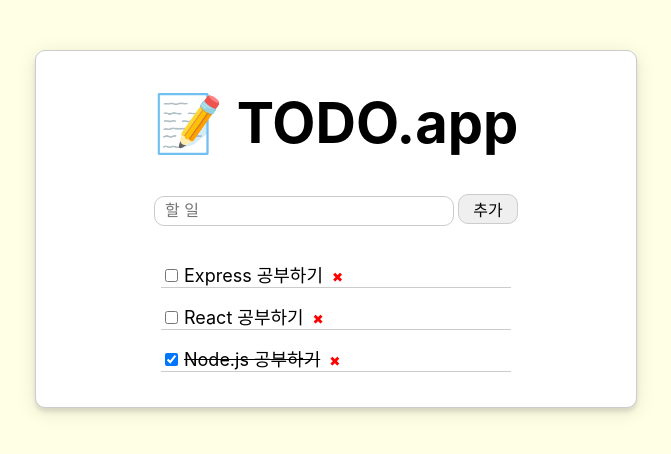
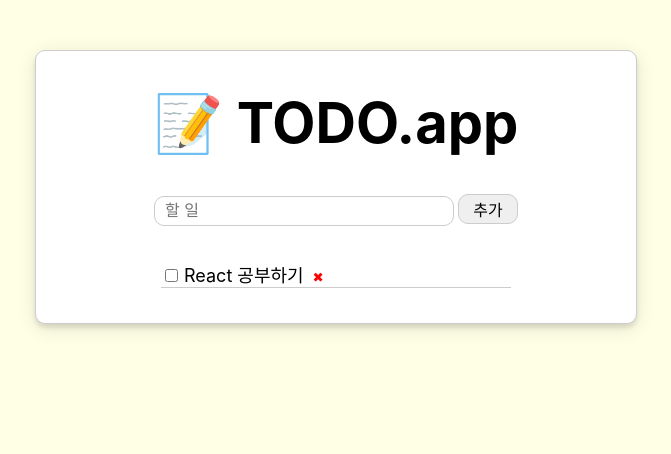
Before and after one commit to gintooooonic/react-todo, a React (Create React App) app: page / in a window 1280 px wide. Shown: the top 454 px of the page, without its empty margins (304-975 px from the left). Built offline with nearby package versions, Linux system fonts and the light colour scheme.

Commit message:
Hook 사용해 리팩토링

```diff
--- a/src/List/index.js
+++ b/src/List/index.js
@@ -2,11 +2,11 @@
 
 export default function List(props) {
   const notDoneFirst = (a, b) => (a.done ? !b.done : -b.done);
-  const jobs = [...props.jobs].sort(notDoneFirst);
-  const listItems = jobs.map((job) => (
+  const todos = [...props.todos].sort(notDoneFirst);
+  const listItems = todos.map((todo) => (
     <ListItem
-      key={job.id}
-      job={job}
+      key={todo.id}
+      todo={todo}
       handleCheck={props.handleCheck}
       handleDelete={props.handleDelete}
     />
@@ -16,15 +16,19 @@
 
 function ListItem(props) {
   return (
-    <li data-done={props.job.done}>
+    <li data-done={props.todo.done}>
       <input
         type="checkbox"
-        id={props.job.id}
-        checked={props.job.done}
+        id={props.todo.id}
+        checked={props.todo.done}
         onChange={props.handleCheck}
       />
-      <label htmlFor={props.job.id}>{props.job.title}</label>
-      <button type="button" data-id={props.job.id} onClick={props.handleDelete}>
+      <label htmlFor={props.todo.id}>{props.todo.title}</label>
+      <button
+        type="button"
+        data-id={props.todo.id}
+        onClick={props.handleDelete}
+      >
         ✖
       </button>
     </li>
--- a/src/Todo/index.js
+++ b/src/Todo/index.js
@@ -1,76 +1,61 @@
-import { Component } from "react";
+import { useState } from "react";
 import style from "./index.module.scss";
 import Header from "../Header";
 import List from "../List";
 
-export default class Todo extends Component {
-  constructor() {
-    super();
-    this.state = {
-      title: "",
-      jobs: [
-        { id: 1, title: "Node.js 공부하기", done: true },
-        { id: 2, title: "Express 공부하기", done: false },
-        { id: 3, title: "React 공부하기", done: false },
-      ],
+export default function Todo() {
+  const [titleForm, setTitleForm] = useState("");
+  const [todos, setTodos] = useState([
+    { id: 1, title: "React 공부하기", done: false },
+  ]);
+
+  const handleTitleChange = (event) => {
+    const { target } = event;
+    setTitleForm(target.value);
   };
 
-    this.handleChange = this.handleChange.bind(this);
-    this.handleSubmit = this.handleSubmit.bind(this);
-    this.handleCheck = this.handleCheck.bind(this);
-    this.handleDelete = this.handleDelete.bind(this);
-  }
+  const handleSubmit = (event) => {
+    const newId = todos.length ? todos[todos.length - 1].id + 1 : 1;
+    const newTodo = { id: newId, title: titleForm, done: false };
+    setTodos([...todos, newTodo]);
+    setTitleForm("");
+    event.preventDefault();
+  };
 
-  handleChange(event) {
-    const { target } = event;
-    this.setState({ [target.name]: target.value });
-  }
+  const handleCheck = (event) => {
+    const id = event.target.id;
+    const newTodos = todos.map((todo) => {
+      if (todo.id === +id) return { ...todo, done: event.target.checked };
+      return todo;
+    });
+    setTodos(newTodos);
+  };
 
-  handleSubmit(event) {
-    const jobs = [...this.state.jobs];
-    const id = jobs.length ? jobs[jobs.length - 1].id + 1 : 1;
-    const job = { id, title: this.state.title, done: false };
-    this.setState({ jobs: [...jobs, job] });
-    this.setState({ title: "" });
-    event.preventDefault();
-  }
+  const handleDelete = (event) => {
+    const id = event.target.dataset.id;
+    const newTodos = todos.filter((job) => job.id !== +id);
+    setTodos(newTodos);
+  };
 
-  handleCheck(event) {
-    const id = event.target.id;
-    const jobs = [...this.state.jobs];
-    jobs.forEach((job) => {
-      if (job.id === +id) job.done = event.target.checked;
-    });
-    this.setState({ jobs: jobs });
-  }
-
-  handleDelete(event) {
-    const id = event.target.dataset.id;
-    const jobs = this.state.jobs.filter((job) => job.id !== +id);
-    this.setState({ jobs: jobs });
-  }
-
-  render() {
   return (
     <div className={style.todo}>
       <Header title="TODO.app" />
-        <form onSubmit={this.handleSubmit}>
+      <form onSubmit={handleSubmit}>
         <input
           type="text"
           name="title"
-            value={this.state.title}
+          value={titleForm}
           placeholder="할 일"
-            onChange={this.handleChange}
+          onChange={handleTitleChange}
           required
         />
-          <input type="submit" value="추가" onChange={this.handleTitleChange} />
+        <input type="submit" value="추가" />
       </form>
       <List
-          jobs={this.state.jobs}
-          handleCheck={this.handleCheck}
-          handleDelete={this.handleDelete}
+        todos={todos}
+        handleCheck={handleCheck}
+        handleDelete={handleDelete}
       />
     </div>
   );
 }
-}
```
Lines whose indentation alone changed are shown as unchanged.
